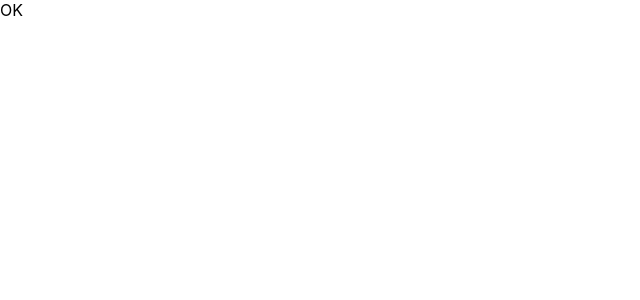
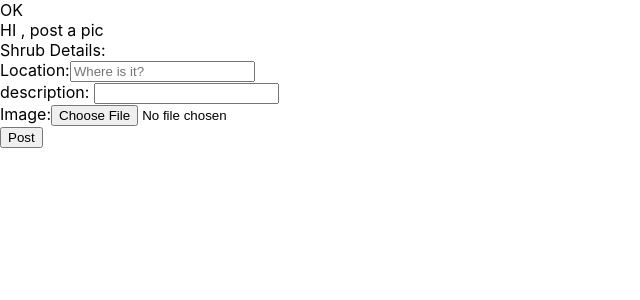
Before and after one commit to dotkalm/shrub-react, a React (Create React App) app: page /profile in a window 1280 px wide. Shown: the top 300 px of the page, without its empty margins (0-640 px from the left). Built offline with nearby package versions, Linux system fonts and the light colour scheme.

Commit message:
add shrub

```diff
--- a/src/App.js
+++ b/src/App.js
@@ -8,8 +8,13 @@ class App extends Component {
   state = {
     username: '',
     email:'',
-    password: ''
+    password: '',
+    userId:''
   }
+  // async componentDidMount(){
+  //     const allShrubs = await this.logIn();
+  // }
+
   logIn = async (loginInfo) => {
     try {
 
@@ -24,19 +29,25 @@ class App extends Component {
 
       const parsedResponse = await loginResponse.json();
 
+      this.setState(() =>{
+        this.state.userId = parsedResponse.data.id})
+      this.setState(() => {
+        this.state.username = parsedResponse.data.username
+        // this.state.userId = parsedResponse.data.id
+        console.log(this.state.userId)
+        return {
 
-      this.setState(() => {
-        return {
           ...parsedResponse.data,
           loading: false
         }
+
       })
-
       return parsedResponse
 
     } catch (err) {
       console.log(err)
     }
+
   }
   render(){
     return (
@@ -47,7 +58,10 @@ class App extends Component {
             return <Login {...props} logIn={this.logIn}/>
           }}/>
           <Route exact path='/profile' render={(props)=>{
-            return <Profile {...props} logIn={this.logIn}/>
+            return <Profile {...props} userName={this.state.username} userId={this.state.userId}
+            />
+
+
           }} />
 
         </Switch>
--- a/src/Login/index.js
+++ b/src/Login/index.js
@@ -22,8 +22,8 @@ class Login extends Component {
                alias: data.data.username
            })
 
-         //   this.props.history.push('/profile')
-           console.log(this.props)
+           this.props.history.push('/profile')
+         //   console.log(this.props)
          } else {
            console.log(data, this.props)
          }
@@ -33,7 +33,7 @@ class Login extends Component {
    }
    render(){
       const name = this.state.alias
-      console.log(name)
+      // console.log(name)
       return (
          <div>
             {/* <Hello/> */}
--- /dev/null
+++ b/src/Post/index.js
@@ -0,0 +1,71 @@
+import React, { Component }from 'react'
+
+class Post extends Component {
+   state = {
+      author: this.props.author,
+      image: {},
+      location: '',
+      description: '',
+      id: this.props.id
+
+   }
+   handleChange = (e) => {
+      if(e.target.name !== 'image'){
+        this.setState({[e.target.name]: e.target.value});
+      } else {
+        // file upload
+        console.log(e.target.files[0])
+        this.setState({image: e.target.files[0]});
+      }
+    }
+    handleSubmit = async (e) => {
+      e.preventDefault();
+
+      const data = new FormData();
+      data.append('file', this.state.image);
+      data.append('location', this.state.location);
+      data.append('description', this.state.description);
+      data.append('author', this.state.id);
+
+      // console.log(data.entries(), ' this is data')
+      // for (let pair of data.entries()){
+
+      //   console.log(pair[0]  ,' , ', pair[1])
+      // }
+      // console.log(data)
+      const registerCall = this.props.addShrub(data);
+
+      registerCall.then((data) => {
+        console.log(data)
+         //  if(data.status.message === "Success"){
+
+         //  } else {
+         //    console.log(data, ' this should have an error message? How could you display that on the screen')
+         //  }
+      })
+    }
+
+   render(){
+     console.log(this.state.id, 'this state id')
+     console.log(this.props.id, 'user id')
+     console.log(this.props, 'this . props')
+      return(
+         <div>
+            <form onSubmit={this.handleSubmit}>
+              Shrub Details: <br/>
+              Location:
+              <input placeholder='Where is it?' type='text' name='location' onChange={this.handleChange}/>
+              <br/>
+              description: <input type='text' name='description'onChange={this.handleChange}/>
+              <br/>
+              Image:
+              <input name='image' type='file'onChange={this.handleChange}/>
+               <br/>
+              <button type='submit'>Post</button>
+            </form>
+         </div>
+      )
+   }
+
+}
+export default Post
--- a/src/Login/hello.js
+++ b/src/Profile/hello.js
@@ -1,5 +1,4 @@
 import React from 'react'
-import Login from './index'
 
 const Hello = (props,data) => {
 
--- a/src/Profile/index.js
+++ b/src/Profile/index.js
@@ -1,11 +1,51 @@
-import React from 'react'
+import React, { Component } from 'react'
+import Post from '../Post'
 
-const Profile = (props,data) => {
+class Profile extends Component {
+   state = {
+      shrubs: [],
+      username: this.props.userName,
+      logged: false,
+      userId: this.props.userId
+   }
 
-   return(
-      <div>
-         {console.log(props,data)}
-      </div>
-   )
+   addShrub = async (data) => {
+      // console.log(data, '<--form data?')
+      try {
+
+       const registerResponse = await fetch('http://localhost:8000/api/v1/', {
+         method: 'POST',
+         credentials: 'include',// on every request we have to send the cookie
+         body: data,
+         headers: {
+            'enctype': 'multipart/form-data'
+         }
+       })
+
+       const parsedResponse = await registerResponse.json();
+
+       console.log(parsedResponse, 'PARSED RESPONSE')
+
+       this.setState({
+         ...parsedResponse.data,
+         loading: false
+       })
+       return parsedResponse;
+
+     } catch (err) {
+       console.log(err)
+     }
+   }
+
+   render(){
+
+      return(
+         <div>
+            HI {this.state.username}, post a pic
+            <Post addShrub={this.addShrub} author={this.state.username} id={this.state.userId}/>
+         </div>
+      )
+   }
+
 }
 export default Profile
```
